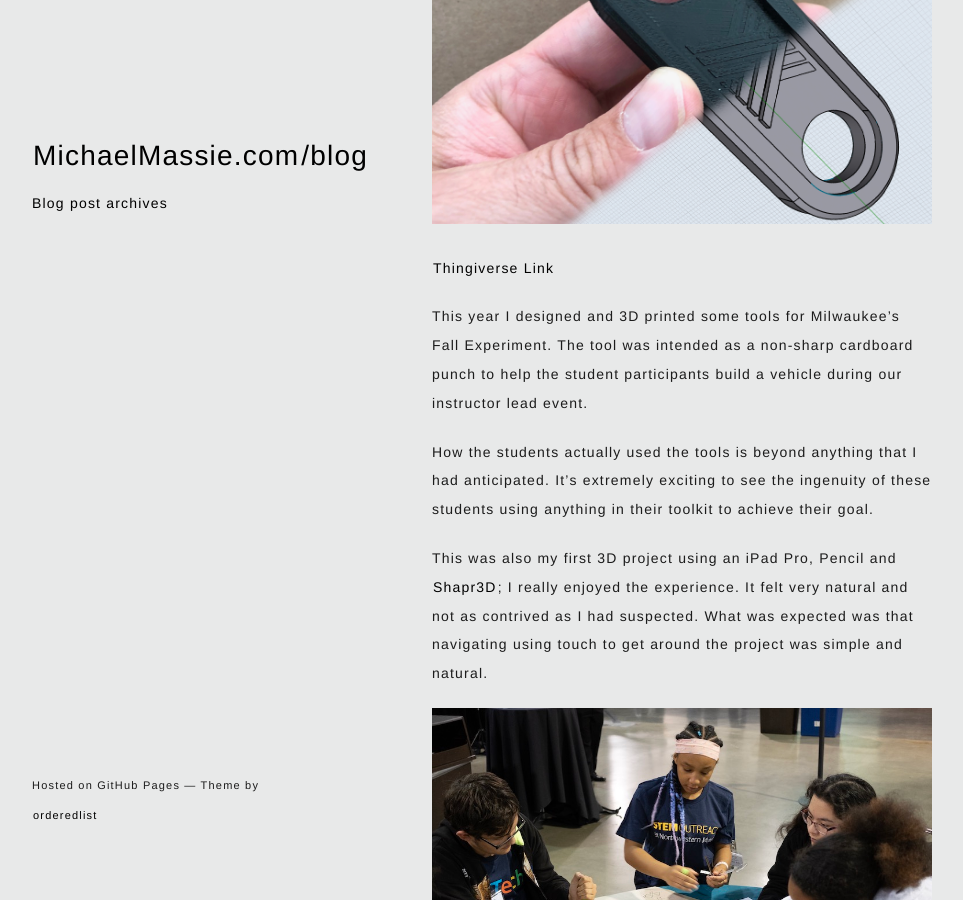
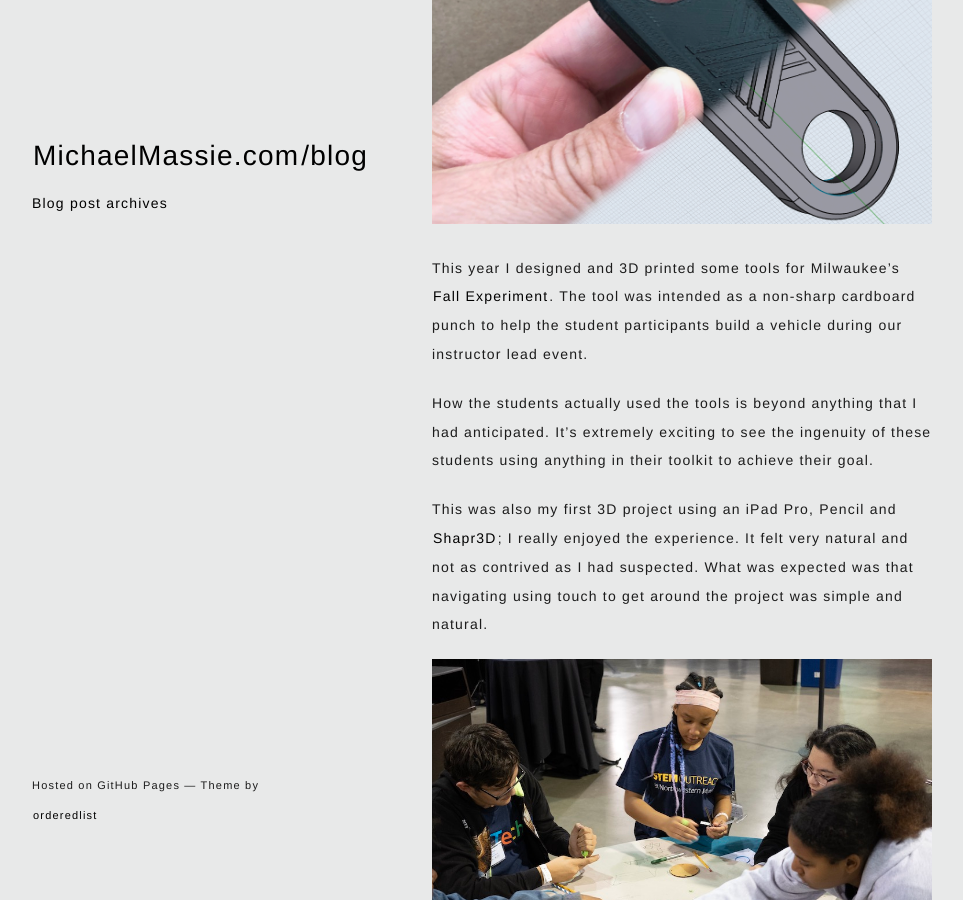
Before and after one commit to mmassie/mmassie.github.io, a Jekyll site: the page built from _posts/2019-10-09-Fall-eXperiment-3D-Project.md, in a window 1280 px wide and 900 px high, scrolled down 371 px. Shown: the whole window, without its empty margins (158-1121 px from the left). Built offline with Jekyll 4.4.1, drawn with Linux system fonts in a browser that asks for light colours.

Commit message:
fixed FallX link and organization

```diff
--- a/_posts/2019-10-09-Fall-eXperiment-3D-Project.md
+++ b/_posts/2019-10-09-Fall-eXperiment-3D-Project.md
@@ -6,9 +6,8 @@ image: https://michaelmassie.com/assets/img/FallXpic1.jpg
 
 ![FallXPunchTool](https://michaelmassie.com/assets/img/cardboardPunch.png)
 
-[Thingiverse Link](https://www.thingiverse.com/thing:3927346)
 
-This year I designed and 3D printed some tools for Milwaukee's Fall Experiment. The tool was intended as a non-sharp cardboard punch to help the student participants build a vehicle during our instructor lead event.
+This year I designed and 3D printed some tools for Milwaukee's [Fall Experiment](https://fallexperiment.com/). The tool was intended as a non-sharp cardboard punch to help the student participants build a vehicle during our instructor lead event.
 
 How the students actually used the tools is beyond anything that I had anticipated. It's extremely exciting to see the ingenuity of these students using anything in their toolkit to achieve their goal.
 
```
Also changed, not shown: other parts of _posts/2019-10-09-Fall-eXperiment-3D-Project.md (+2 -0 lines).
